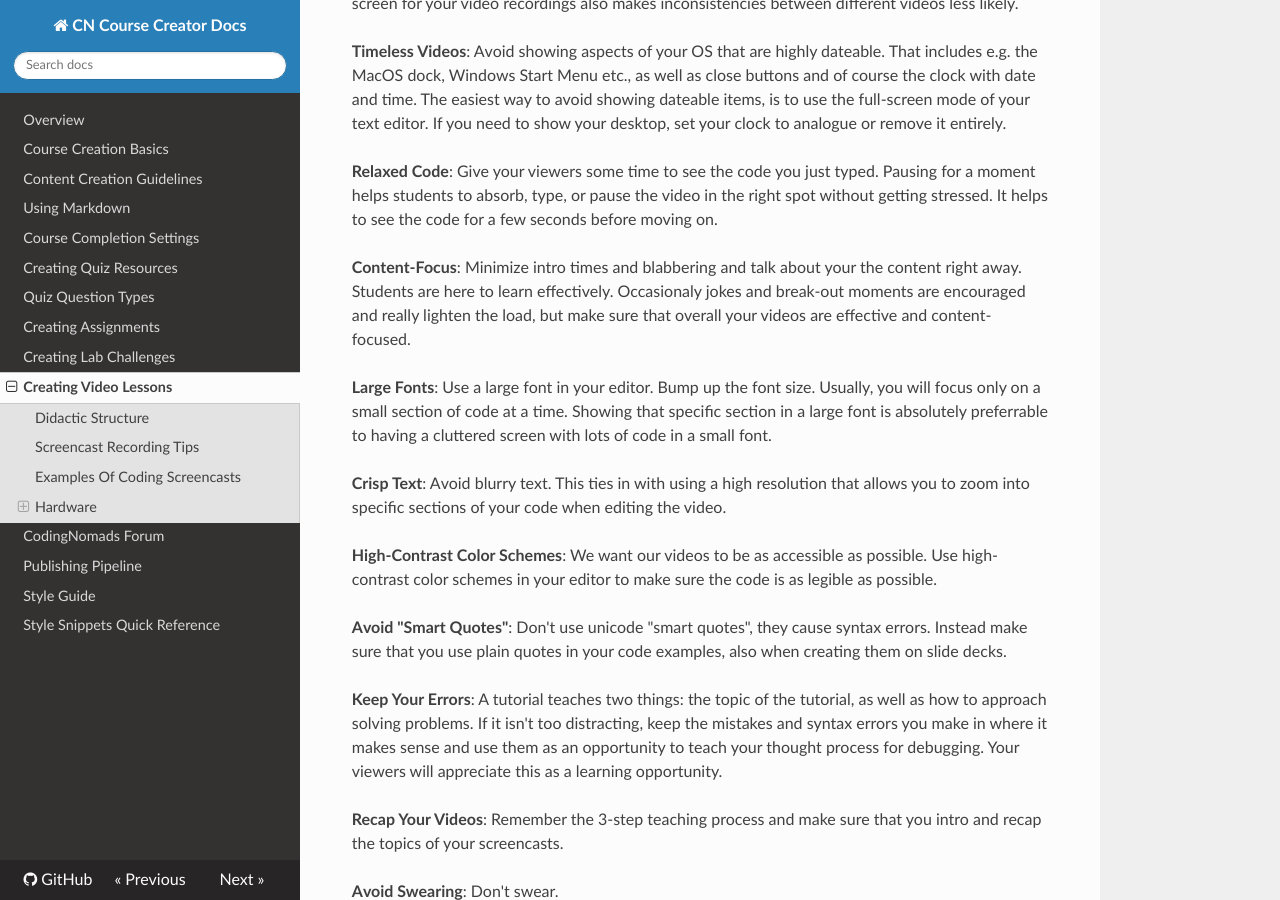
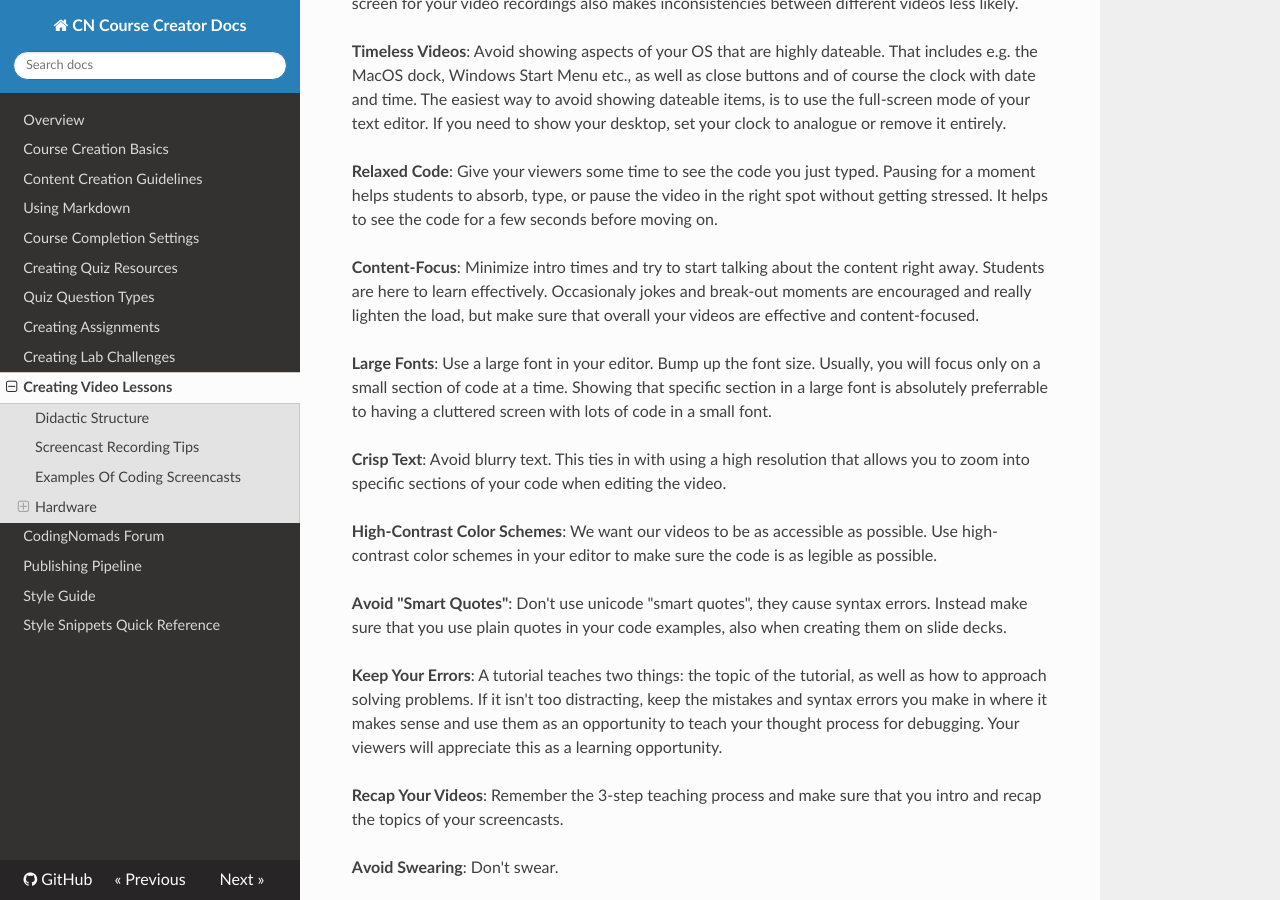
Before and after one commit to iansedano/creator-docs, an MkDocs documentation site: the page built from docs/08-creating-videos.md, in a window 1280 px wide and 900 px high, scrolled down 8211 px. Built offline with MkDocs 1.6.1, drawn with Linux system fonts in a browser that asks for light colours; nearby versions of some CDN libraries.

Commit message:
typo & wording suggestion

```diff
--- a/docs/08-creating-videos.md
+++ b/docs/08-creating-videos.md
@@ -188,7 +188,7 @@ Below are a selection of tips and tricks to keep in mind to amp up your video cr
 
 **Relaxed Code**: Give your viewers some time to see the code you just typed. Pausing for a moment helps students to absorb, type, or pause the video in the right spot without getting stressed. It helps to see the code for a few seconds before moving on.
 
-**Content-Focus**: Minimize intro times and blabbering and talk about your the content right away. Students are here to learn effectively. Occasionaly jokes and break-out moments are encouraged and really lighten the load, but make sure that overall your videos are effective and content-focused.
+**Content-Focus**: Minimize intro times and try to start talking about the content right away. Students are here to learn effectively. Occasionaly jokes and break-out moments are encouraged and really lighten the load, but make sure that overall your videos are effective and content-focused.
 
 **Large Fonts**: Use a large font in your editor. Bump up the font size. Usually, you will focus only on a small section of code at a time. Showing that specific section in a large font is absolutely preferrable to having a cluttered screen with lots of code in a small font.
 
```
